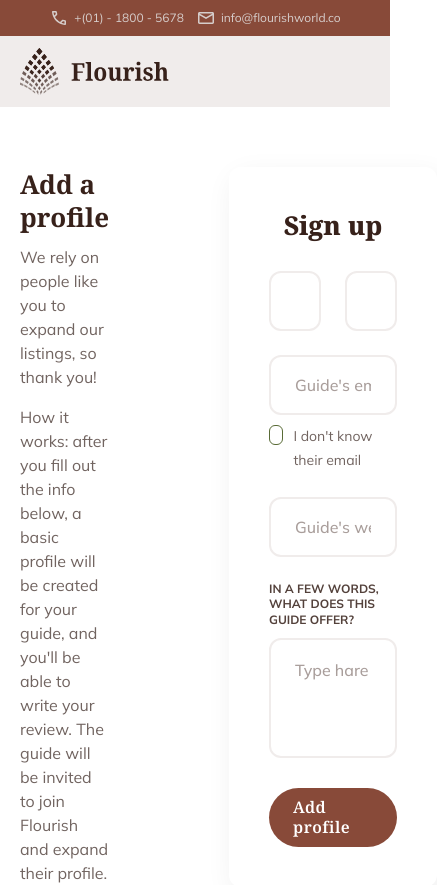
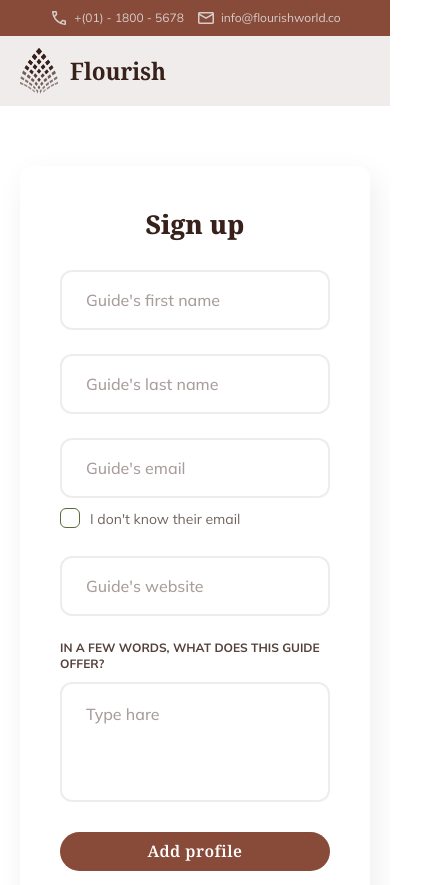
Before and after one commit to ashikrahman-dev/flourish, a Next.js app: page /signup in a window 390 px wide. Shown: the top 885 px of the page, 437 px wide, since content can reach past the window. Built offline with nearby package versions, Linux system fonts and the light colour scheme.

Commit message:
Sign up page update

```diff
--- a/src/app/components/Navbar/index.jsx
+++ b/src/app/components/Navbar/index.jsx
@@ -72,8 +72,8 @@ export default function Navbar() {
                                     src={Logo}
                                     sizes="(max-width: 150px) 100vw, (max-width: 140px) 50vw, 33vw"
                                     alt="Logo"
-                                    width={150}
-                                    height={100}
+                                    priority={true}
+                                    className=" max-w-[150px] w-full"
                                 />
                             </Link>
                             <div className="search-area hidden lg:block">
--- /dev/null
+++ b/src/app/components/SignUpComponent/index.jsx
@@ -0,0 +1,113 @@
+"use client";
+
+import React from "react";
+
+export default function SignUpComponent() {
+    async function handleSubmit(event) {
+        event.preventDefault();
+
+        const data = {
+            fName: String(event.target.firstName.value),
+            lName: String(event.target.lastName.value),
+            email: String(event.target.email.value),
+            checkbox: String(event.target.checkbox.value),
+            url: String(event.target.websiteUrl.value),
+            comment: String(event.target.commentText.value),
+        };
+
+        const response = await fetch("/api/contact.js", {
+            method: "POST",
+            headers: {
+                "Content-Type": "application/json",
+            },
+            body: JSON.stringify(data),
+        });
+
+        if (response.ok) {
+            console.log("Message sent successfully.");
+        }
+        if (!response.ok) {
+            console.log("Error sending message.");
+        }
+
+        console.log(data);
+    }
+
+    return (
+        <>
+            <form onSubmit={handleSubmit}>
+                <div className="font-mulish flex flex-col gap-6">
+                    <div className="flex flex-col sm:flex-row lg:flex-col xl:flex-row gap-6">
+                        <input
+                            autoComplete="off"
+                            required
+                            minLength={2}
+                            maxLength={150}
+                            type="text"
+                            name="firstName"
+                            placeholder="Guide's first name"
+                            className="py-5 px-6 rounded-xl h-[60px] w-full text-base font-medium leading-5 border-2 border-dark_6 text-dark_2 outline-none focus:border-dark_4 transition-all duration-150 placeholder:text-dark_4"
+                        />
+                        <input
+                            autoComplete="off"
+                            type="text"
+                            name="lastName"
+                            placeholder="Guide's last name"
+                            className="py-5 px-6 rounded-xl h-[60px] w-full text-base font-medium leading-5 border-2 border-dark_6 text-dark_2 outline-none focus:border-dark_4 transition-all duration-150 placeholder:text-dark_4"
+                        />
+                    </div>
+                    <div className="">
+                        <input
+                            autoComplete="off"
+                            required
+                            minLength={4}
+                            maxLength={150}
+                            type="email"
+                            name="email"
+                            placeholder="Guide's email"
+                            className="py-5 px-6 rounded-xl h-[60px] w-full text-base font-medium leading-5 border-2 border-dark_6 text-dark_2 outline-none focus:border-dark_4 transition-all duration-150 placeholder:text-dark_4"
+                        />
+                        <label className=" text-sm leading-[1.7em] text-dark_3 mt-[10px] flex gap-[10px]">
+                            <input
+                                autoComplete="off"
+                                type="checkbox"
+                                name="checkbox"
+                                className="w-5 h-5 text-[#596B36] appearance-none border border-[#596B36] checked:bg-[#596B36] checked:border-0 rounded-md bg-white"
+                            />
+                            {`I don't know their email`}
+                        </label>
+                    </div>
+                    <div className="">
+                        <input
+                            autoComplete="off"
+                            type="url"
+                            name="websiteUrl"
+                            className="py-5 px-6 rounded-xl h-[60px] w-full text-base font-medium leading-5 border-2 border-dark_6 text-dark_2 outline-none focus:border-dark_4 transition-all duration-150 placeholder:text-dark_4"
+                            placeholder="Guide's website"
+                        />
+                    </div>
+                    <div className="">
+                        <p className=" text-xs text-dark_2 leading-[1.33em] uppercase font-bold mb-[10px]">
+                            In a few words, what does this guide offer?
+                        </p>
+                        <textarea
+                            name="commentText"
+                            placeholder="Type hare"
+                            minLength={10}
+                            maxLength={500}
+                            className="py-5 px-6 rounded-xl h-[120px] w-full text-base font-medium leading-5 border-2 border-dark_6 text-dark_2 outline-none focus:border-dark_4 transition-all duration-150 placeholder:text-dark_4 resize-none"
+                        />
+                    </div>
+                    <div className="">
+                        <button
+                            type="submit"
+                            className="text-base md:text-lg lg:text-xl leading-[1.2em] font-semibold tracking-[0.03em] text-white bg-primary rounded-[50px] py-[10px] sm:py-3 md:py-3 lg:py-[18px] px-6 md:px-8 lg:px-11 inline-flex  hover:bg-dark_2 transition-colors duration-200 w-full justify-center font-noto_serif"
+                        >
+                            Add profile
+                        </button>
+                    </div>
+                </div>
+            </form>
+        </>
+    );
+}
--- a/src/app/layout.js
+++ b/src/app/layout.js
@@ -27,7 +27,7 @@ export const metadata = {
 export default function RootLayout({ children }) {
     return (
         <html lang="en" className={`${noto_serif.variable} ${mulish.variable}`}>
-            <body className=" font-noto_serif">
+            <body className=" font-noto_serif" suppressHydrationWarning={true}>
                 <Navbar />
                 {children}
                 <Footer />
--- a/src/app/signup/page.js
+++ b/src/app/signup/page.js
@@ -1,13 +1,13 @@
-import Link from "next/link";
 import React from "react";
+import SignUpComponent from "../components/SignUpComponent";
 
 export default function SignUp() {
     return (
         <>
             <div className="py-[60px] lg:py-20 xl:py-[100px] 2xl:py-[120px] px-5">
-                <div className="container ">
-                    <div className="flex gap-20 items-center">
-                        <div className="w-full pe-10">
+                <div className="container">
+                    <div className="flex flex-col-reverse lg:flex-row gap-10 md:gap-10 lg:gap-4 xl:gap-20 items-center">
+                        <div className="w-full lg:pe-10">
                             <h3 className="text-[26px] md:text-[32px] lg:text-[36px] xl:text-[40px] text-dark_1 leading-[1.25em] font-bold mb-3 md:mb-5">
                                 Add a profile
                             </h3>
@@ -28,61 +28,9 @@ export default function SignUp() {
                                 <h4 className="text-dark_1 font-extrabold text-[26px] leading-9 text-center mb-7">
                                     Sign up
                                 </h4>
-                                <form>
-                                    <div className="font-mulish flex flex-col gap-6">
-                                        <div className="flex gap-6">
-                                            <input
-                                                className="py-5 px-6 rounded-xl h-[60px] w-full text-base font-medium leading-5 border-2 border-dark_6 text-dark_2 outline-none focus:border-dark_4 transition-all duration-150 placeholder:text-dark_4"
-                                                type="text"
-                                                placeholder="Guide's first name"
-                                            />
-                                            <input
-                                                className="py-5 px-6 rounded-xl h-[60px] w-full text-base font-medium leading-5 border-2 border-dark_6 text-dark_2 outline-none focus:border-dark_4 transition-all duration-150 placeholder:text-dark_4"
-                                                type="text"
-                                                placeholder="Guide's last name"
-                                            />
-                                        </div>
-                                        <div className="">
-                                            <input
-                                                className="py-5 px-6 rounded-xl h-[60px] w-full text-base font-medium leading-5 border-2 border-dark_6 text-dark_2 outline-none focus:border-dark_4 transition-all duration-150 placeholder:text-dark_4"
-                                                type="email"
-                                                placeholder="Guide's email"
-                                            />
-                                            <label className=" text-sm leading-[1.7em] text-dark_3 mt-[10px] flex gap-[10px]">
-                                                <input
-                                                    type="checkbox"
-                                                    className="w-5 h-5 text-[#596B36] appearance-none border border-[#596B36] checked:bg-[#596B36] checked:border-0 rounded-md bg-white"
-                                                />
-                                                {`I don't know their email`}
-                                            </label>
-                                        </div>
-                                        <div className="">
-                                            <input
-                                                className="py-5 px-6 rounded-xl h-[60px] w-full text-base font-medium leading-5 border-2 border-dark_6 text-dark_2 outline-none focus:border-dark_4 transition-all duration-150 placeholder:text-dark_4"
-                                                type="url"
-                                                placeholder="Guide's website"
-                                            />
-                                        </div>
-                                        <div className="">
-                                            <p className=" text-xs text-dark_2 leading-[1.33em] uppercase font-bold mb-[10px]">
-                                                In a few words, what does this
-                                                guide offer?
-                                            </p>
-                                            <textarea
-                                                className="py-5 px-6 rounded-xl h-[120px] w-full text-base font-medium leading-5 border-2 border-dark_6 text-dark_2 outline-none focus:border-dark_4 transition-all duration-150 placeholder:text-dark_4 resize-none"
-                                                placeholder="Type hare"
-                                            />
-                                        </div>
-                                        <div className="">
-                                            <Link
-                                                href={"/"}
-                                                className="text-base md:text-lg lg:text-xl leading-[1.2em] font-semibold tracking-[0.03em] text-white bg-primary rounded-[50px] py-[10px] sm:py-3 md:py-3 lg:py-[18px] px-6 md:px-8 lg:px-11 inline-flex  hover:bg-dark_2 transition-colors duration-200 w-full justify-center font-noto_serif"
-                                            >
-                                                Add profile
-                                            </Link>
-                                        </div>
-                                    </div>
-                                </form>
+                                <div>
+                                    <SignUpComponent />
+                                </div>
                             </div>
                         </div>
                     </div>
```
Also changed, not shown: src/pages/api/contact.js (added).
